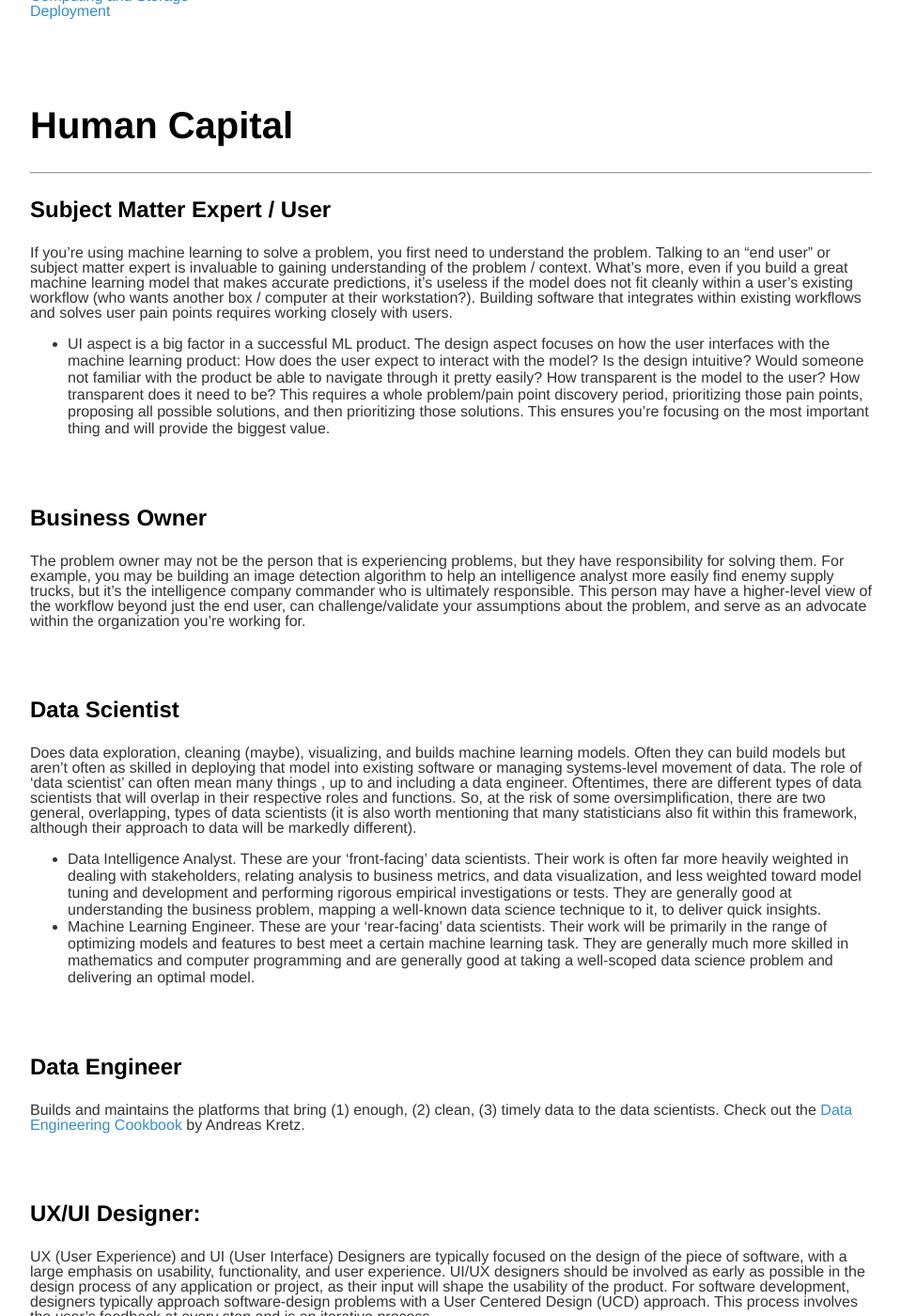
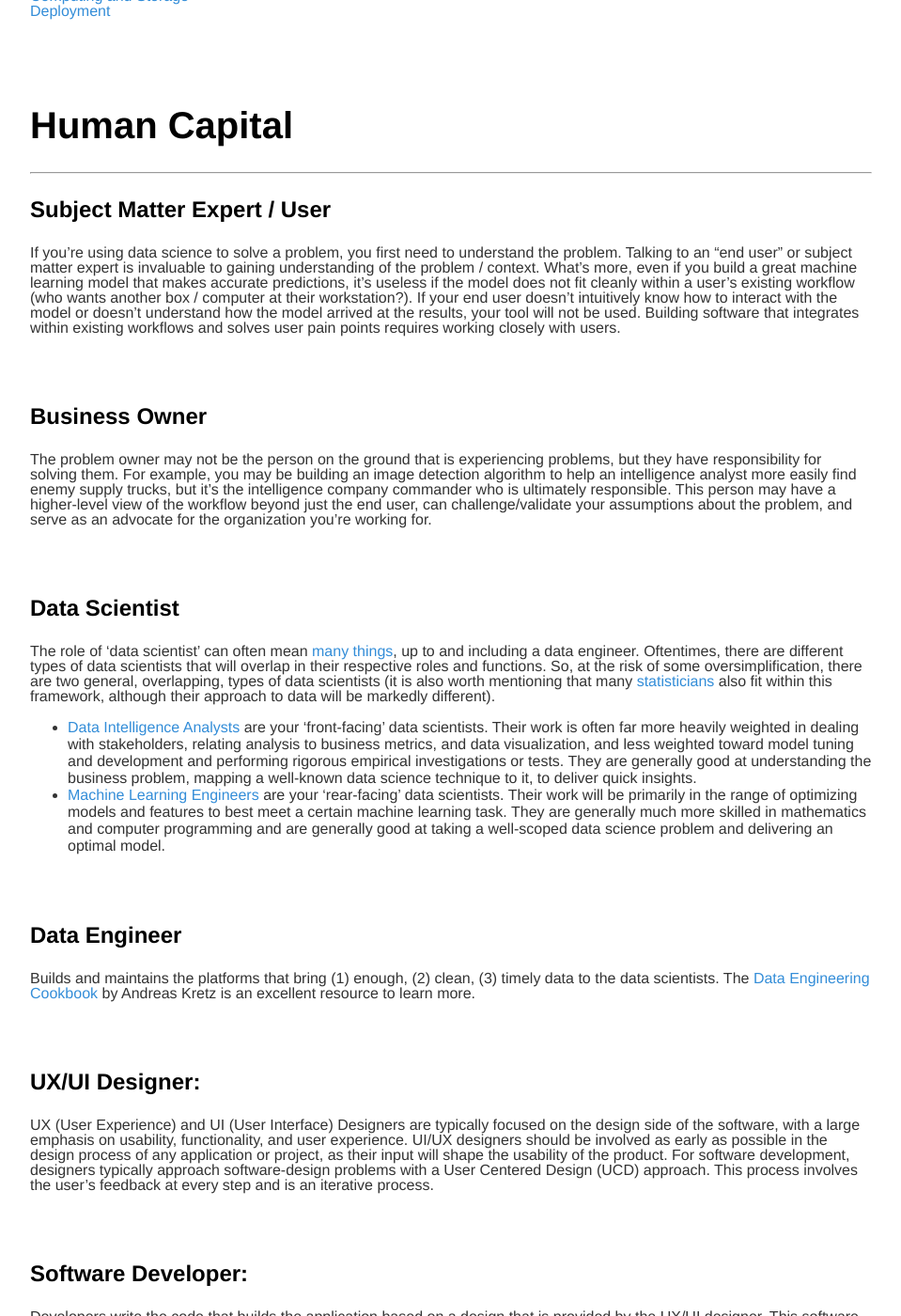
Before and after one commit to datasciencecookbook/datasciencecookbook.github.io, a Jekyll site: the page built from ingredients/index.md, in a window 1280 px wide and 1400 px high, scrolled down 262 px. Shown: the whole window at 94% size, without its empty margins (160-1119 px from the left). Built offline with Jekyll 4.4.1, drawn with Linux system fonts in a browser that asks for light colours; some of the changed text lies outside the part shown.

Commit message:
mid-april edits after google doc edits and stats from NC

```diff
--- a/ingredients/index.md
+++ b/ingredients/index.md
@@ -19,27 +19,26 @@
 --------------------
 
 ### Subject Matter Expert / User
-If you’re using machine learning to solve a problem, you first need to understand the problem. Talking to an “end user” or subject matter expert is invaluable to gaining understanding of the problem / context. What’s more, even if you build a great machine learning model that makes accurate predictions, it’s useless if the model does not fit cleanly within a user’s existing workflow (who wants another box / computer at their workstation?). Building software that integrates within existing workflows and solves user pain points requires working closely with users.
-- UI aspect is a big factor in a successful ML product. The design aspect focuses on how the user interfaces with the machine learning product: How does the user expect to interact with the model? Is the design intuitive? Would someone not familiar with the product be able to navigate through it pretty easily?  How transparent is the model to the user?  How transparent does it need to be?  This requires a whole problem/pain point discovery period, prioritizing those pain points, proposing all possible solutions, and then prioritizing those solutions.  This ensures you’re focusing on the most important thing and will provide the biggest value.
+If you’re using data science to solve a problem, you first need to understand the problem. Talking to an “end user” or subject matter expert is invaluable to gaining understanding of the problem / context. What’s more, even if you build a great machine learning model that makes accurate predictions, it’s useless if the model does not fit cleanly within a user’s existing workflow (who wants another box / computer at their workstation?). If your end user doesn’t intuitively know how to interact with the model or doesn’t understand  how the model arrived at the results, your tool will not be used. Building software that integrates within existing workflows and solves user pain points requires working closely with users.
 
 <br><br>
 ### Business Owner
-The problem owner may not be the person that is experiencing problems, but they have responsibility for solving them. For example, you may be building an image detection algorithm to help an intelligence analyst more easily find enemy supply trucks, but it’s the intelligence company commander who is ultimately responsible. This person may have a higher-level view of the workflow beyond just the end user, can challenge/validate your assumptions about the problem, and serve as an advocate within the organization you’re working for.
+The problem owner may not be the person on the ground that is experiencing problems, but they have responsibility for solving them. For example, you may be building an image detection algorithm to help an intelligence analyst more easily find enemy supply trucks, but it’s the intelligence company commander who is ultimately responsible. This person may have a higher-level view of the workflow beyond just the end user, can  challenge/validate your assumptions about the problem, and serve as an advocate for the organization you’re working for.
 
 <br><br>
 ### Data Scientist
-Does data exploration, cleaning (maybe), visualizing, and builds machine learning models. Often they can build models but aren’t often as skilled in deploying that model into existing software or managing systems-level movement of data.
-The role of ‘data scientist’ can often mean many things , up to and including a data engineer. Oftentimes, there are different types of data scientists that will overlap in their respective roles and functions. So, at the risk of some oversimplification, there are two general, overlapping, types of data scientists (it is also worth mentioning that many statisticians also fit within this framework, although their approach to data will be markedly different).
-- Data Intelligence Analyst. These are your ‘front-facing’ data scientists. Their work is often far more heavily weighted in dealing with stakeholders, relating analysis to business metrics, and data visualization, and less weighted toward model tuning and development and performing rigorous empirical investigations or tests. They are generally good at understanding the business problem, mapping a well-known data science technique to it, to deliver quick insights.
-- Machine Learning Engineer.  These are your ‘rear-facing’ data scientists. Their work will be primarily in the range of optimizing models and features to best meet a certain machine learning task. They are generally much more skilled in mathematics and computer programming and are generally good at taking a well-scoped data science problem and delivering an optimal model.
+The role of ‘data scientist’ can often mean [many things](https://towardsdatascience.com/what-type-of-data-scientist-are-you-84c3c2b9fc16), up to and including a data engineer. Oftentimes, there are different types of data scientists that will overlap in their respective roles and functions. So, at the risk of some oversimplification, there are two general, overlapping, types of data scientists (it is also worth mentioning that many [statisticians](https://medium.com/odscjournal/data-scientists-versus-statisticians-8ea146b7a47f#:~:text=Statisticians%20take%20a%20different%20approach%20to%20building%20and%20testing%20their%20models.&text=While%20data%20scientists%20focus%20on,to%20best%20fit%20the%20data) also fit within this framework, although their approach to data will be markedly different).
+
+- [Data Intelligence Analysts](https://asuonline.asu.edu/newsroom/online-learning-tips/look-your-career-business-intelligence-analyst/#:~:text=A%20business%20intelligence%20analyst%20reviews,company's%20operations%20and%20future%20goals.) are your ‘front-facing’ data scientists. Their work is often far more heavily weighted in dealing with stakeholders, relating analysis to business metrics, and data visualization, and less weighted toward model tuning and development and performing rigorous empirical investigations or tests. They are generally good at understanding the business problem, mapping a well-known data science technique to it, to deliver quick insights.
+- [Machine Learning Engineers](https://www.springboard.com/blog/machine-learning-engineer-vs-data-scientist/) are your ‘rear-facing’ data scientists. Their work will be primarily in the range of optimizing models and features to best meet a certain machine learning task. They are generally much more skilled in mathematics and computer programming and are generally good at taking a well-scoped data science problem and delivering an optimal model.
 
 <br><br>
 ### Data Engineer
-Builds and maintains the platforms that bring (1) enough, (2) clean, (3) timely data to the data scientists. Check out the [Data Engineering Cookbook](https://github.com/andkret/Cookbook) by Andreas Kretz.
+Builds and maintains the platforms that bring (1) enough, (2) clean, (3) timely data to the data scientists. The [Data Engineering Cookbook](https://github.com/andkret/Cookbook) by Andreas Kretz is an excellent resource to learn more.
 
 <br><br>
 ### UX/UI Designer:
-UX (User Experience) and UI (User Interface) Designers are typically focused on the design of the piece of software, with a large emphasis on usability, functionality, and user experience. UI/UX designers should be involved as early as possible in the design process of any application or project, as their input will shape the usability of the product. For software development, designers typically approach software-design problems with a User Centered Design (UCD) approach. This process involves the user’s feedback at every step and is an iterative process.
+UX (User Experience) and UI (User Interface) Designers are typically focused on the design side of the software, with a large emphasis on usability, functionality, and user experience. UI/UX designers should be involved as early as possible in the design process of any application or project, as their input will shape the usability of the product. For software development, designers typically approach software-design problems with a User Centered Design (UCD) approach. This process involves the user’s feedback at every step and is an iterative process.
 
 <br><br>
 ### Software Developer:
@@ -52,7 +51,7 @@
 # Programming Language
 ------------------------
 
-A programming language is what the computer reads in order to do its tasks. Fortunately, in the 2020s, we have plenty of high-level programming languages to our disposal. We don’t need to deal with any 1s and 0s, and we can write code that is easy to read as a human, yet still fast for the computer to process.
+A programming language is what the computer reads in order to do its tasks. Fortunately, in the 2020s, we have plenty of high-level programming languages at our disposal. We don’t need to deal with any 1s and 0s, and we can write code that is easy to read as a human, yet still fast for the computer to process.
 
 <br><br>
 ### Python
@@ -77,10 +77,10 @@
 The creator of Pandas, Wes McKinney, has a  [book](http://amzn.to/2vvBijB) and [GitHub repository](https://github.com/wesm/pydata-book) with code. It’s also covered in the Udemy Data Science Bootcamp course listed above.
 
 #### Matplotlib
-Math Plotting Library aka matplotlib is the quintessential library for visualizing data in Python. Here’s the [website](https://matplotlib.org/stable/index.html), [tutorials](https://matplotlib.org/stable/tutorials/index.html) for beginner/intermediate/advanced users, and [examples](https://matplotlib.org/stable/gallery/index.html) of common uses.  Pandas plotting functionality is built on top of Matplotlib, so you can call .plot() directly from a DataFrame. Seaborn is another visualization library you may encounter. It’s also built on top of matplotlib so has much of the same functionality, but extends matplotlib in a few areas.
+Math Plotting Library aka matplotlib is the quintessential library for visualizing data in Python. Here’s the [website](https://matplotlib.org/stable/index.html), [tutorials](https://matplotlib.org/stable/tutorials/index.html) for beginner/intermediate/advanced users, and [examples](https://matplotlib.org/stable/gallery/index.html) of common uses. Pandas plotting functionality is built on top of Matplotlib, so you can call .plot() directly from a DataFrame. Seaborn is another visualization library you may encounter. It’s also built on top of matplotlib so has much of the same functionality, but extends matplotlib in a few areas.
 
 ### Scikit-learn/sklearn
-Scikit-learn and its family of related scikit tools, like scikit-image, scikit-network, or scikit-learn-extra, provide an immense number and type of tools for all kinds of data science. Powerful, already optimized tools for everything within the Data Science task list can be found in scikit-learn. Examples include supervised learning, clustering, dimensionality reduction, data preprocessing, scoring metrics, and on and on. Generally, most scikit tools are written as objects in Python. This means the general workflow with using a scikit tool consists of instantiating the tool as an object, fitting it to the data with its object methods, and then using the fit object on data for its specified purpose. Given the wide range of tools available and their ease of use, sklearn is often a good starting point for tools for any given data science project.
+[Scikit-learn](https://scikit-learn.org/stable/) and its family of related scikit tools, like [scikit-image](https://scikit-image.org/), [scikit-network](https://scikit-network.readthedocs.io/en/latest/), or [scikit-learn-extra](https://scikit-learn-extra.readthedocs.io/en/latest/api.html), provide an immense number and type of tools for all kinds of data science. Powerful, already optimized tools for everything within the Data Science task list can be found in scikit-learn. Examples include supervised learning, clustering, dimensionality reduction, data preprocessing, scoring metrics, and on and on. Generally, most scikit tools are written as objects in Python. This means the general workflow with using a scikit tool consists of instantiating the tool as an object, fitting it to the data with its object methods, and then using the fit object on data for its specified purpose. Given the wide range of tools available and their ease of use, sklearn is often a good starting point for tools for any given data science project.
 
 ### Package Managers
 A package manager keeps track of all the packages (like those Python libraries above) you have on your computer or virtual environment. It allows you to easily install new packages and update the ones you have.
@@ -117,7 +117,7 @@
 ### Notebooks
 #### Jupyter
 Many data scientists use jupyter notebook because of the ease of experimenting and visualizing, though they’re not good for production coding and are prone to getting messy.
-[Beginner’s Guide to Installing Jupyter Notebook Using Anaconda](https://medium.com/@neuralnets/beginners-quick-guide-for-handling-issues-launching-jupyter-notebook-for-python-using-anaconda-8be3d57a209b) and [Jupyter tutorial](https://towardsdatascience.com/jupyter-notebook-for-beginners-a-tutorial-f55b57c23ada) both show easy ways to get started with the Anaconda distribution. There may be locations to access Jupyter notebooks or other development environments  on various DoD Networks. Jupyter notebooks are easily run in [Azure ML studio](https://docs.microsoft.com/en-us/azure/machine-learning/how-to-run-jupyter-notebooks) or in [AWS EC2](https://towardsdatascience.com/setting-up-and-using-jupyter-notebooks-on-aws-61a9648db6c5) instances or within the [AWS Sagemaker Service](https://docs.aws.amazon.com/sagemaker/latest/dg/nbi.html)/Deep Learning AMIs.  [Deepnote](https://deepnote.com/) is a free cloud-hosted and team-based Jupyter notebook environment designed for collaborative experimentation.
+[Beginner’s Guide to Installing Jupyter Notebook Using Anaconda](https://medium.com/@neuralnets/beginners-quick-guide-for-handling-issues-launching-jupyter-notebook-for-python-using-anaconda-8be3d57a209b) and [Jupyter tutorial](https://towardsdatascience.com/jupyter-notebook-for-beginners-a-tutorial-f55b57c23ada) both show easy ways to get started with the Anaconda distribution. There may be locations to access Jupyter notebooks or other development environments  on various DoD Networks. Jupyter notebooks are easily run in [Azure ML studio](https://docs.microsoft.com/en-us/azure/machine-learning/how-to-run-jupyter-notebooks) or in [AWS EC2](https://towardsdatascience.com/setting-up-and-using-jupyter-notebooks-on-aws-61a9648db6c5) instances or within the [AWS Sagemaker Service](https://docs.aws.amazon.com/sagemaker/latest/dg/nbi.html)/Deep Learning AMIs. [Deepnote](https://deepnote.com/) is a free cloud-hosted and team-based Jupyter notebook environment designed for collaborative experimentation.
 
 #### Colab
 Don’t want to set up your own development environment? Need access to a GPU, but don’t want to pay for a cloud provider? Google [Colab](https://colab.research.google.com/) solves some of these problems and it’s pretty easy to use. Here’s a [tutorial website](https://www.tutorialspoint.com/google_colab/your_first_colab_notebook.htm) we like.
@@ -205,4 +205,4 @@
 
 <br><br>
 ### Docker
-Docker is a popular container engine that enables rapid, repeatable deployment of software applications without the burden of creating and resourcing multiple VMs.  In many respects a Docker container resembles a VM, but rather than emulating hardware (all the way down to baremetal), a Docker container emulates a subset of the OS kernel particular to your application needs.  In basic terms, this means that you, the developer, can execute a few Docker commands and have an application-specific environment and all relevant libraries ready to go in minimal time.  This process is repeatable multiple times on the same baremetal without compromising performance or risking system underutilization. A lot of bang for your buck.
+Docker is a popular container engine that enables rapid, repeatable deployment of software applications without the burden of creating and resourcing multiple VMs. In many respects a Docker container resembles a VM, but rather than emulating hardware (all the way down to baremetal), a Docker container emulates a subset of the OS kernel particular to your application needs. In basic terms, this means that you, the developer, can execute a few Docker commands and have an application-specific environment and all relevant libraries ready to go in minimal time. This process is repeatable multiple times on the same baremetal without compromising performance or risking system underutilization. A lot of bang for your buck.
```
Also changed, not shown: other parts of ingredients/index.md (+1 -0 lines), _posts/2021-04-04-Recipe-4.md (+8 -5 lines), _posts/2021-06-06-Recipe-6.md (+27 -16 lines), about/index.md (+8 -6 lines), resources/index.md (+12 -1 lines).
